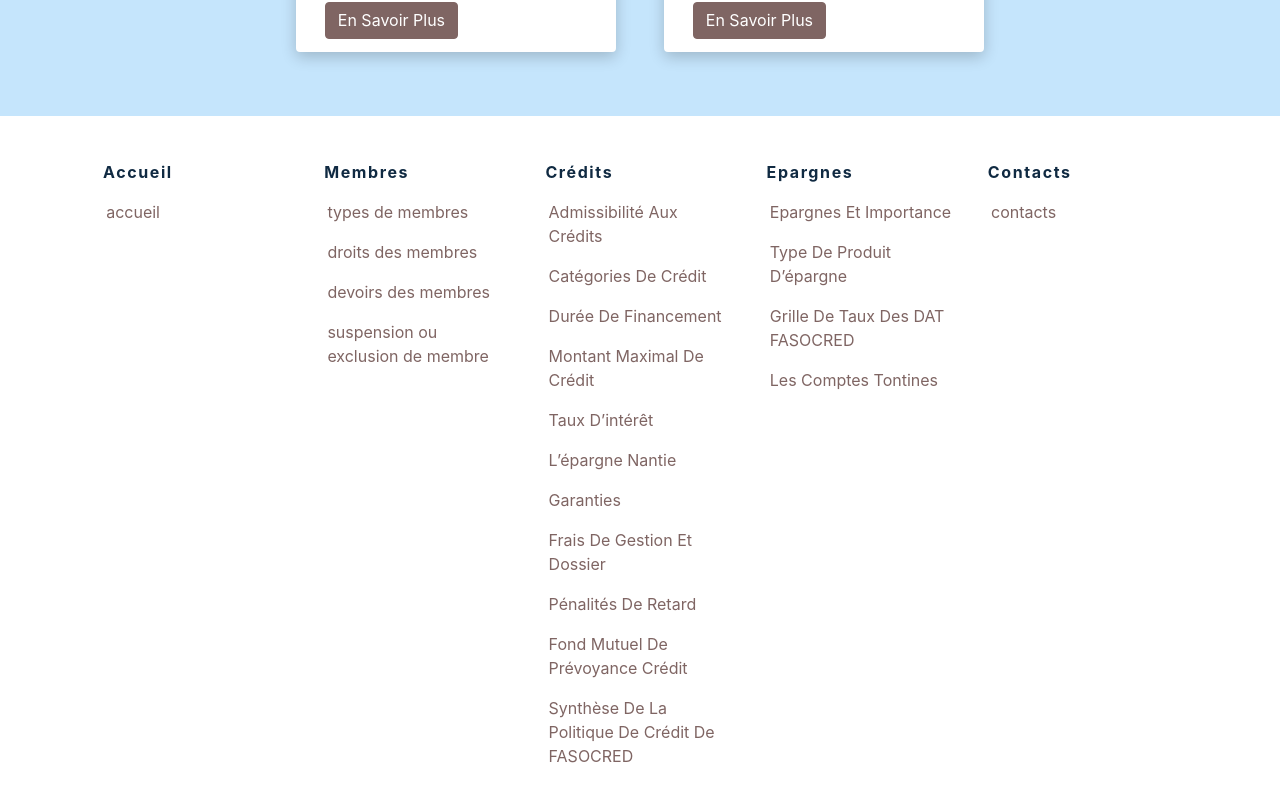
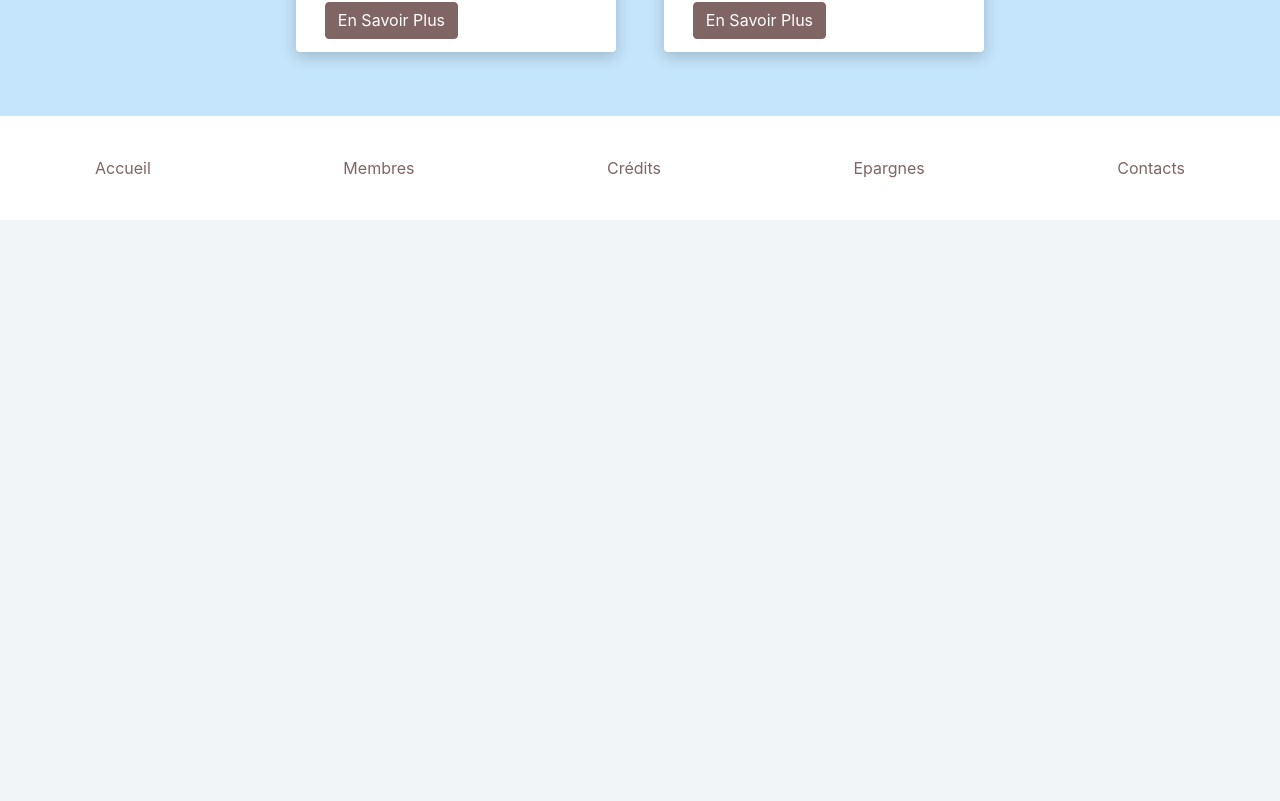
Before and after one commit to someziew/fasocred, a React (Create React App) app: page / in a window 1280 px wide. Shown: the part 1839-2640 px from the top of the page. After the commit the page ends 2059 px from the top, so only its background shows below. Built offline with nearby package versions, Linux system fonts and the light colour scheme.

Commit message:
syntax errors fixed and footer modified

```diff
--- a/src/components/Footer.js
+++ b/src/components/Footer.js
@@ -1,12 +1,26 @@
 import React from 'react'
-import links  from '../data/links';
+import links, {footerLinks}  from '../data/links';
 const Footer = () => {
     var [accueil, membres, credits, epargnes, contacts] = links;
 
     return (
         <footer className="footer">
             <div className="footer_menu">
-                {
+                <ul className="footer_links">
+                    {
+                        footerLinks.map((link, index) => {
+                            const {label, url} = link;
+                            return (
+                                <a key={index} href={url} className="footer_item">
+                                    {label}
+                                </a>
+                            )
+                        })
+                    }
+                </ul>
+
+                {/* {
+
                     links.map((item, index) => {
                         const {links,page} = item
                         return (
@@ -21,12 +35,11 @@ const Footer = () => {
                                     </a>
                                     )
                                 })}
-
                                 </ul>
                             </article>
                         )
                     })
-                }
+                } */}
 
             </div>
         </footer>
--- a/src/components/GroupCreditCard.js
+++ b/src/components/GroupCreditCard.js
@@ -24,10 +24,10 @@ const GroupCreditCard = ({title, examples}) => {
                                         <span>Durée: </span> {duration}
                                     </div>
                                     <span className="synthesis_delimiter"></span>
-                                    <div className="synthesis_detail">
+                                    {/* <div className="synthesis_detail">
                                         <span>Montant maximal jusqu’à: </span> {amount}
                                     </div>
-                                    <span className="synthesis_delimiter"></span>
+                                    <span className="synthesis_delimiter"></span> */}
                                     <div className="synthesis_detail">
                                         <span>Taux d’intérêt: </span> {interest_rate}
                                     </div>
--- a/src/components/Hero.js
+++ b/src/components/Hero.js
@@ -14,7 +14,7 @@ const Hero = () => {
           <h3>Le choix du progrès</h3>
           <h3>EFFICACITE - TRANSPARENCE - RESPECT</h3>
           <p>
-          La coopérative d’épargne et de crédit de nouvelle génération crée pour contribuer à faciliter l’accès aux micro-crédits dans tout le Burkina Faso.
+          La coopérative d’épargne et de crédit de nouvelle génération créee pour contribuer à faciliter l’accès aux micro-crédits dans tout le Burkina Faso.
           </p>
           <a className='btn' href="/membres">Comment adherer</a>
         </article>
--- a/src/data/credits.js
+++ b/src/data/credits.js
@@ -107,7 +107,7 @@ export const financing_period_per_categories = [{
         duration: '24 mois'
     }]
 }, {
-    category_name: 'COMMERCIAL',
+    category_name: 'COMMERCIALE',
     details: [{
         product_name: 'Crédit d’inventaire',
         duration: '12 mois'
@@ -217,7 +217,7 @@ export const late_fees = {
 export const mutual_credit_fund = {
     id: 'mutual_credit_fund',
     title: 'Fond mutuel de prévoyance crédit',
-    detail: 'Le Fond mutuel de prévoyance crédit (FMPC) vise à éviter que la famille ou les descendants de l’emprunteur paye (nt) le solde du crédit prévu par le tableau d’amortissement au moment du décès. L’adhésion au FMPC est obligatoire pour l’emprunteur qui désire obtenir un crédit, sauf pour l’avance sur salaire. La souscription est de 1 % du montant du crédit consenti pour une durée n’excédant pas 24 mois et de 1,5 % pour les durées supérieures à 24 mois. Ce montant payé en totalité par l’emprunteur au moment du versement du crédit. A l’aide de la déclaration au Fonds mutuel jointe au contrat de crédit, le montant retenu à cette fin versé dans le compte : « Fonds mutuel de prévoyance crédit ». En cas de décès de l’emprunteur, l’institution achemine une demande de remboursement accompagnée du certificat de décès de l’emprunteur au Fond mutuel. Le Fond mutuel rembourse le solde résiduel du prêt prévu par le tableau d’amortissement à la date du décès. En cas de décès de l’emprunteur, le délai de transmission de son dossier au fond mutuel de prévoyance est d’un mois. '
+    detail: 'Le Fond mutuel de prévoyance crédit (FMPC) vise à éviter que la famille ou les descendants de l’emprunteur paye (nt) le solde du crédit prévu par le tableau d’amortissement au moment du décès. L’adhésion au FMPC est obligatoire pour l’emprunteur qui désire obtenir un crédit, sauf pour l’avance sur salaire. La souscription est de 1 % du montant du crédit consenti pour une durée n’excédant pas 24 mois et de 1,5 % pour les durées supérieures à 24 mois. Ce montant payé en totalité par l’emprunteur au moment du versement du crédit. A l’aide de la déclaration au Fond mutuel jointe au contrat de crédit, le montant retenu à cette fin versé dans le compte : « Fond mutuel de prévoyance crédit ». En cas de décès de l’emprunteur, l’institution achemine une demande de remboursement accompagnée du certificat de décès de l’emprunteur au Fond mutuel. Le Fond mutuel rembourse le solde résiduel du prêt prévu par le tableau d’amortissement à la date du décès. En cas de décès de l’emprunteur, le délai de transmission de son dossier au fond mutuel de prévoyance est d’un mois. '
 }
 
 export const synthesis_category_section = {
@@ -231,7 +231,7 @@ export const synthesis_category_consommation = {
             icon: <FaWallet className="synthesis_icon"/>,
             use: 'Avance salaire',
             duration: '1 mois',
-            amount: '25%',
+            // amount: '25%',
             interest_rate: 'néant',
             well_off_savings: '0%',
             management_fees: '5%',
@@ -242,7 +242,7 @@ export const synthesis_category_consommation = {
             icon: <FaMoneyBillWave className="synthesis_icon"/>,
             use: 'Crédit social',
             duration: '12 mois',
-            amount: '5 millions',
+            // amount: '5 millions',
             interest_rate: '10%',
             well_off_savings: '0%',
             management_fees: '2%',
@@ -252,7 +252,7 @@ export const synthesis_category_consommation = {
             icon: <FaCouch className="synthesis_icon"/>,
             use: 'Crédit mobilier',
             duration: '36 mois',
-            amount: '5 millions',
+            // amount: '5 millions',
             interest_rate: '10%',
             well_off_savings: '0%',
             management_fees: '2%',
@@ -262,7 +262,7 @@ export const synthesis_category_consommation = {
             icon: <FaCar className="synthesis_icon"/>,
             use: 'Crédit véhicule',
             duration: '36 mois',
-            amount: '5 millions',
+            // amount: '5 millions',
             interest_rate: '10%',
             well_off_savings: '0%',
             management_fees: '2%',
@@ -272,7 +272,7 @@ export const synthesis_category_consommation = {
             icon: <FaHome className="synthesis_icon"/>,
             use: 'Crédit habitation',
             duration: '60 mois',
-            amount: '5 millions',
+            // amount: '5 millions',
             interest_rate: '10%',
             well_off_savings: '0%',
             management_fees: '2%',
@@ -289,7 +289,7 @@ export const synthesis_category_agriculture = {
             icon: <FaFillDrip className="synthesis_icon"/>,
             use: 'Crédit d’intrants',
             duration: '12  mois',
-            amount: '5 millions',
+            // amount: '5 millions',
             interest_rate: '10%',
             well_off_savings: '15%',
             management_fees: '2%',
@@ -301,7 +301,7 @@ export const synthesis_category_agriculture = {
             icon:  <FaTractor className="synthesis_icon"/>,
             use: 'Crédit d’équipements',
             duration: '24 mois',
-            amount: '5 millions',
+            // amount: '5 millions',
             interest_rate: '10%',
             well_off_savings: '15%',
             management_fees: '2%',
@@ -313,7 +313,7 @@ export const synthesis_category_agriculture = {
             icon:  <FaClipboardList className="synthesis_icon"/>,
             use: 'Crédit programme',
             duration: '12 mois',
-            amount: '5 millions',
+            // amount: '5 millions',
             interest_rate: '10%',
             well_off_savings: '15%',
             management_fees: '2%',
@@ -331,7 +331,7 @@ export const synthesis_category_sales = {
             icon: <FaBeer className="synthesis_icon"/>,
             use: 'Crédit d’inventaire',
             duration: '12 mois',
-            amount: '5 millions',
+            // amount: '5 millions',
             interest_rate: '10%',
             well_off_savings: '15%',
             management_fees: '2%',
@@ -343,7 +343,7 @@ export const synthesis_category_sales = {
             icon: <FaStore className="synthesis_icon"/>,
             use: 'Préfinancement des marchés',
             duration: '12 mois',
-            amount: '5 millions',
+            // amount: '5 millions',
             interest_rate: '10%',
             well_off_savings: '15%',
             management_fees: '2%',
@@ -355,7 +355,7 @@ export const synthesis_category_sales = {
             icon: <FaTrailer className="synthesis_icon"/>,
             use: 'Crédit d’équipements',
             duration: '12 mois',
-            amount: '5 millions',
+            // amount: '5 millions',
             interest_rate: '10%',
             well_off_savings: '15%',
             management_fees: '2%',
@@ -367,4 +367,4 @@ export const synthesis_category_sales = {
 }
 
 
-export const credit_conclusion = 'Les frais de dossier pour les crédits égalent ou inférieurs à un million de FCFA sont de 2500 FCFA. Pour les crédits supérieurs à un million de FCFA, les frais de dossier s’élèvent à 5.000 FCFA. Les frais de dossier ne sont pas remboursables. NB : FASOCRED octroiera des crédits qu’après 6 mois de fonctionnement. Les 6 premiers mois étant la période de collecte.'
+export const credit_conclusion = 'Les frais de dossier pour les crédits égalent ou inférieurs à un million de FCFA sont de 2500 FCFA. Pour les crédits supérieurs à un million de FCFA, les frais de dossier s’élèvent à 5.000 FCFA. Les frais de dossier ne sont pas remboursables.'
--- a/src/data/landing.js
+++ b/src/data/landing.js
@@ -8,7 +8,7 @@ export const mission = {
 export const join = {
     title: "Conditions d'Adhésion",
     conditions : [
-        'Une CNIB ou passort',
+        'Une CNIB ou passport',
         "Deux photos d'identité",
         "Frais d'ouverture"
     ]
--- a/src/data/links.js
+++ b/src/data/links.js
@@ -5,6 +5,31 @@ import {credits_admision_conditions_section, credits_categories_section, financi
   interest_rate, well_off_savings, guarantees, document_fees, late_fees, mutual_credit_fund, synthesis_category_section
 } from './credits'
 import {savings_importance_section, savings_types_section, dat_rates_section, tontines_accounts_section} from './savings'
+
+export const footerLinks = [
+  {
+    label: 'Accueil',
+    url: '/'
+  },
+  {
+    label: 'Membres',
+    url: '/membres'
+  },
+  {
+    label: 'Crédits',
+    url: '/credits'
+  },
+  {
+    label: 'Epargnes',
+    url: '/epargnes'
+  },
+  {
+    label: 'Contacts',
+    url: '/contacts'
+  }
+]
+
+
 const sublinks = [
   {
     page: 'accueil',
--- a/src/data/members.js
+++ b/src/data/members.js
@@ -12,7 +12,7 @@ export const members_types= [{
                 ]
 },
 {
-    member_name: 'Membres (adhérents) actifs-usager',
+    member_name: 'Membres (adhérents) actif-usagers',
     conditions: ['droits d’adhésion 3000 FCFA.', 'Capital social 2000 FCFA.',
                     'Solde minimum P.PH (Personne physique) 2500 FCFA.', 'Solde minimum P.MR (Personne morale) 10000 FCFA.'
                 ]
--- a/src/data/savings.js
+++ b/src/data/savings.js
@@ -44,7 +44,7 @@ export const savings_types = [{
 },{
     title: "Epargne solidaire",
     details: [
-        "Montant fixe pour une durée et un taux d’intérêt déterminés d’avance.",
+        "Montant fixe",
         "Epargne préalable pour être membre de plein droit"
     ]
 },{
--- a/src/index.css
+++ b/src/index.css
@@ -934,19 +934,23 @@ Stripe Styles
   grid-template-columns: 1fr;
 }
 
-.footer_links_group {
+/* .footer_links_group {
   display: flex;
   flex-direction: column;
   margin: 1rem;
-}
+} */
 
 .footer_links {
   display: flex;
-  flex-direction: column;
+  /* flex-direction: column; */
+  flex-wrap: wrap;
+  align-items: center;
+  justify-content: space-between;
 }
 .footer_item {
+  display: inline-block;
   color: var(--color-secondary);
-  padding: 0.5rem 0.2rem;
+  padding: 0.5rem 0.5rem;
 }
 
 .footer_item:hover {
@@ -954,7 +958,7 @@ Stripe Styles
   color: var(--clr-grey-7);
 }
 
-@media screen and (min-width: 800px) {
+/* @media screen and (min-width: 800px) {
   .footer_menu {
     grid-template-columns: 1fr 1fr;
   }
@@ -964,4 +968,4 @@ Stripe Styles
   .footer_menu {
     grid-template-columns: 1fr 1fr 1fr 1fr 1fr;
   }
-}
+} */
--- a/src/pages/CreditsPage.js
+++ b/src/pages/CreditsPage.js
@@ -86,7 +86,7 @@ const CreditsPage = () => {
             }
         </Card>
 
-        <Card title={max_credits_section.title} id={max_credits_section.id}>
+        {/* <Card title={max_credits_section.title} id={max_credits_section.id}>
             <div><p>Le montant maximal de crédit qu’un client peut obtenir auprès de l’agence est fonction de la limite déterminée par l’analyse de la capacité de remboursement de l’emprunteur.</p></div>
             {
                 max_credits_amount_per_categories.map(category => {
@@ -107,7 +107,7 @@ const CreditsPage = () => {
                     )
                 })
             }
-        </Card>
+        </Card> */}
 
         <Card title={interest_rate.title} id={interest_rate.id}>
             <p>{interest_rate.detail}</p>
```
